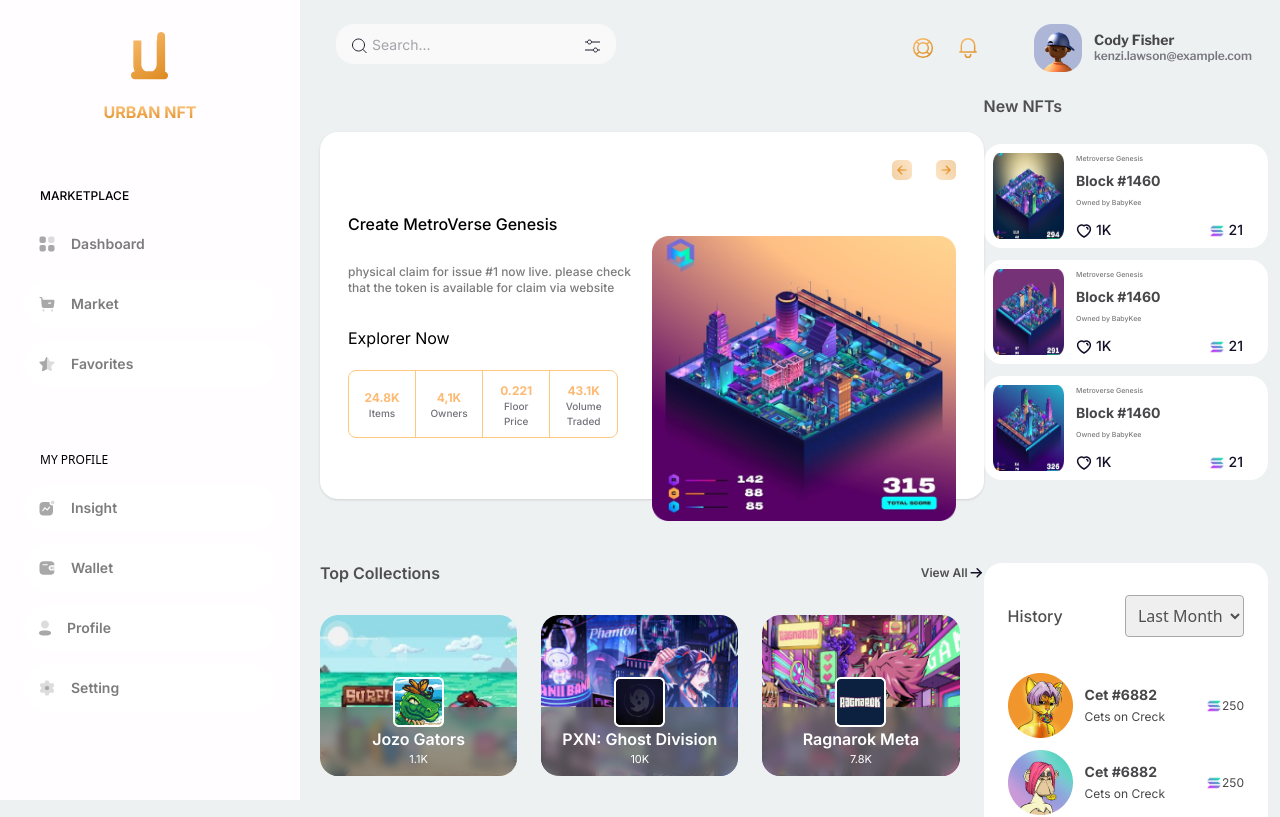
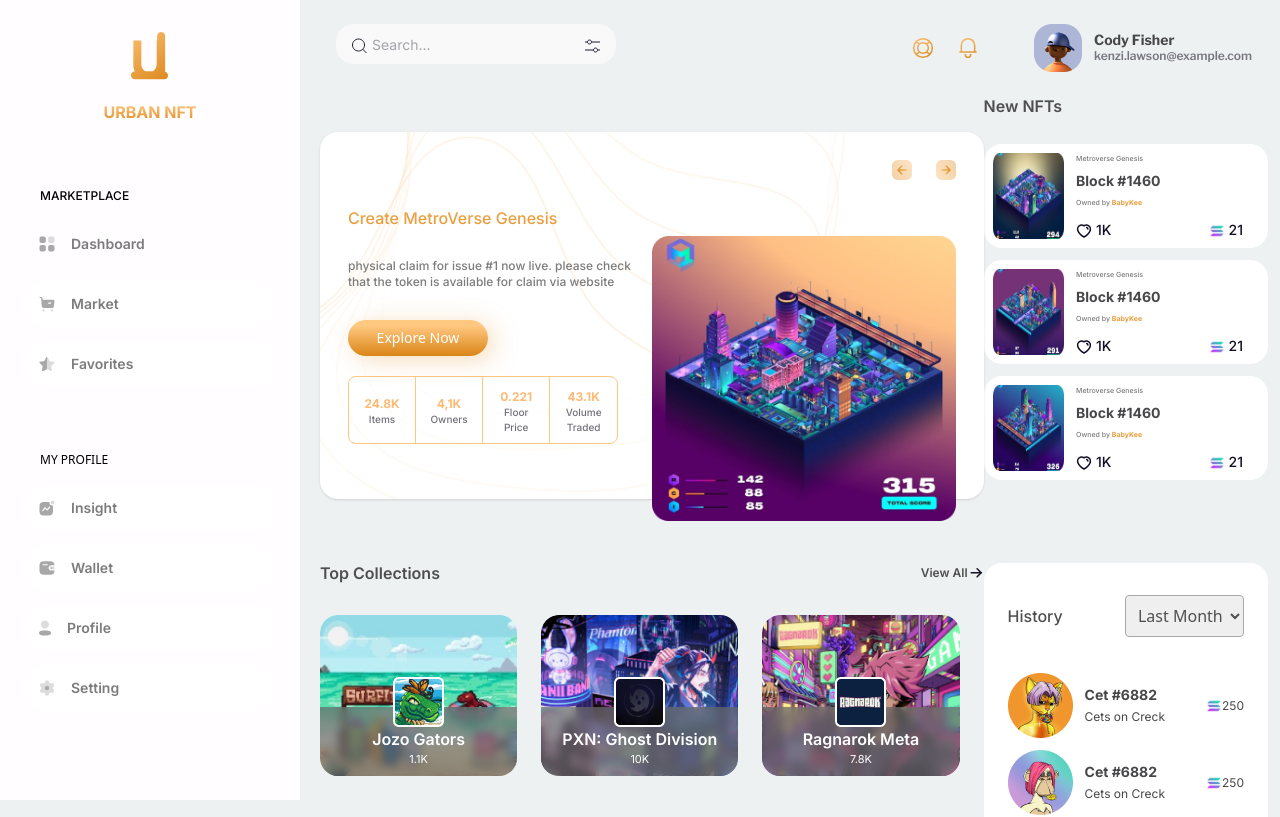
Before and after one commit to deepakmaan525/urban-nft, a React (Create React App) app: page / in a window 1280 px wide. Shown: the top 817 px of the page. Built offline with nearby package versions, Linux system fonts and the light colour scheme.

Commit message:
Nft section modified

```diff
--- a/package.json
+++ b/package.json
@@ -8,6 +8,7 @@
     "@testing-library/user-event": "^13.5.0",
     "react": "^18.2.0",
     "react-dom": "^18.2.0",
+    "react-router-dom": "^6.21.1",
     "react-scripts": "5.0.1",
     "react-slick": "^0.29.0",
     "react-slider": "^2.0.6",
--- a/src/App.js
+++ b/src/App.js
@@ -1,7 +1,5 @@
 import "./App.css";
 import "slick-carousel/slick/slick.css";
-// import "slick-carousel/slick/slick-theme.css";
-// import TopCollection from './components/CollectionCards';
 import History from "./components/History";
 import MetroVerse from "./components/MetroVerse";
 import Nav from "./components/Nav";
--- a/src/components/MetroVerse.jsx
+++ b/src/components/MetroVerse.jsx
@@ -14,7 +14,7 @@ const MetroVerse = () => {
   };
   return (
 
-    <div className="bg-white rounded-[18px] shadow mt-9 relative max-w-[712px]">
+    <div className="bg-white bg-[url(./assets/images/metroSecBg.png)] bg-no-repeat bg-cover rounded-[18px] shadow mt-9 relative max-w-[712px]">
       <div className="sm:p-7 p-3">
         <div className="flex justify-end gap-6">
           <button onClick={() => first?.current?.slickPrev()}><svg width="20" height="20" viewBox="0 0 20 20" fill="none" xmlns="http://www.w3.org/2000/svg">
@@ -50,10 +50,10 @@ const MetroVerse = () => {
         </div>
         <div className="grid grid-cols-1 lg:grid-cols-2">
           <div className="flex flex-col justify-center order-2 lg:order1">
-            <div className="text-darkGold-gradient text-base font-medium font-Inter leading-tight font-inter ">Create MetroVerse Genesis </div>
+            <div className=" text-base font-medium font-Inter leading-tight font-inter bg-gradient-to-b from-[#ECA54A] from-15% to-[#E59937] bg-clip-text text-transparent ">Create MetroVerse Genesis </div>
             <div className="max-w-[283px] text-[#7C7C7C] text-xs font-medium font-Inter mt-[30px] font-inter ">physical claim for issue #1 now live. please check that the token is available for claim via website </div>
             <div className="lg:max-w-[290px] mt-[30px]">
-              <button className="font-inter " >Explorer Now</button>
+              <div className="max-w-[140px]"><button className="btn bg-gold-gradient text-white shadow-[6px_4px_25px_0_rgba(229,156,62,0.34)] rounded-full w-full font-Inter bg-gradient-to-b from-[#FFC881] from-15% to-[#DA8517] font-medium text-sm py-2 px-4">Explore Now</button></div>
               <div className="sm:border border-[#FFC881] rounded-lg sm:max-w-[373px] mt-5 mr-5">
                 <div className="flex w-full sm:flex-row flex-col">
                   <div className="flex w-full max-[425px]:flex-col">
--- a/src/components/Nav.jsx
+++ b/src/components/Nav.jsx
@@ -5,10 +5,10 @@ const Nav = () => {
         <div>
             <div className=' max-w-[1140px] mx-auto sm:px-4'>
                 <nav className=' flex justify-between py-6  '>
-                <input className=' sm:hidden outline-none max-w-[120px] bg-[#F9F9F9] rounded-[18px] py-2  sm:px-9 px-3 placeholder:text-sm placeholder:font-franklin ' type="search" placeholder='Search...' />
+                <input className=' sm:hidden text-[#A5A3A9] outline-none max-w-[120px] bg-[#F9F9F9] rounded-[18px] py-2  sm:px-9 px-3 placeholder:text-sm placeholder:font-franklin ' type="search" placeholder='Search...' />
 
                     <div className=' relative max-w-[280px] sm:block hidden'>
-                        <input className=' outline-none max-w-[280px] bg-[#F9F9F9] rounded-[18px] py-2 placeholder:text-[#A5A3A9] placeholder:text-sm placeholder:font-normal placeholder:font-inter  sm:px-9 px-3 ' type="search" placeholder='Search...' />
+                        <input className=' outline-none text-[#A5A3A9] max-w-[280px] bg-[#F9F9F9] rounded-[18px] py-2 placeholder:text-[#A5A3A9] placeholder:text-sm placeholder:font-normal placeholder:font-inter  sm:px-9 px-3 ' type="search" placeholder='Search...' />
                         <svg className=' absolute left-4 top-[30%]' xmlns="http://www.w3.org/2000/svg" width="15" height="16" viewBox="0 0 15 16" fill="none">
                             <path d="M14.5 15L10.5 11M6.5 13C3.18629 13 0.5 10.3137 0.5 7C0.5 3.68629 3.18629 1 6.5 1C9.81371 1 12.5 3.68629 12.5 7C12.5 10.3137 9.81371 13 6.5 13Z" stroke="#1D1929" />
                         </svg>
--- a/src/components/NewNftCards.jsx
+++ b/src/components/NewNftCards.jsx
@@ -10,7 +10,7 @@ const NCards = [
         image: NftImg1,
         para1: 'Metroverse Genesis',
         heading: 'Block #1460',
-        para: 'Owned by BabyKee',
+        para: "Owned by <span class='bg-gradient-to-b from-[#ECA54A] from-15% to-[#E59937] bg-clip-text text-transparent font-bold'>BabyKee</span>",
         liked: '1K',
         likedImg: LikedImg,
         number: '21',
@@ -20,7 +20,7 @@ const NCards = [
         image: NftImg2,
         para1: 'Metroverse Genesis',
         heading: 'Block #1460',
-        para: 'Owned by BabyKee',
+        para: "Owned by <span class='bg-gradient-to-b from-[#ECA54A] from-15% to-[#E59937] bg-clip-text text-transparent font-bold'>BabyKee</span>",
         liked: '1K',
         likedImg: LikedImg,
         number: '21',
@@ -30,7 +30,7 @@ const NCards = [
         image: NftImg3,
         para1: 'Metroverse Genesis',
         heading: 'Block #1460',
-        para: 'Owned by BabyKee',
+        para: "Owned by <span class='bg-gradient-to-b from-[#ECA54A] from-15% to-[#E59937] bg-clip-text text-transparent font-bold'>BabyKee</span>",
         liked: '1K',
         likedImg: LikedImg,
         number: '21',
@@ -49,7 +49,7 @@ const NewNftCards = () => {
                 <div className='w-full'>
                     <p className="text-[#7C7C7C] text-[7px] font-medium leading-3 font-inter " >{NCards.para1}</p>
                     <h2 className='text-[#474749] text-sm font-bold leading-4 pt-2 font-inter '>{NCards.heading}</h2>
-                    <p className="text-[#7C7C7C] text-[7px] font-medium leading-3 pt-2 pb-3 font-inter ">{NCards.para}</p>
+                    <p className="text-[#7C7C7C] text-[7px] font-medium leading-3 pt-2 pb-3 font-inter " dangerouslySetInnerHTML={{ __html: NCards.para }}></p>
                     <div className='flex justify-between'>
                         <div className='flex items-center gap-1'>
                             <img className='mt-[2px]' src={NCards.likedImg} alt="likedimg" />
--- a/src/components/VerticleTab.jsx
+++ b/src/components/VerticleTab.jsx
@@ -3,7 +3,7 @@ import React from 'react'
 const VerticleTab = () => {
   return (
     <div className="container max-[425px]:w-[90px] min-[426px]:w-[100px] min-[500px]:w-[200px] sm:w-[300px]">
-      <div className="fixed max-[425px]:w-[90px] sm:w-[300px] min-[426px]:w-[100px] min-[500px]:w-[200px] py-8 px-6 bg-[#FFFDFF] min-h-screen">
+      <div className="fixed max-[425px]:w-[90px] sm:w-[300px] min-[426px]:w-[100px] min-[500px]:w-[200px] py-8 px-6 bg-[#FFFDFF] h-full overflow-y-scroll">
         <div className=" flex flex-col items-center">
           <a href="#">
             <svg xmlns="http://www.w3.org/2000/svg" width="38" height="48" viewBox="0 0 38 48" fill="none" >
```
Also changed, not shown: src/assets/images/metroSecBg.png (added), 1 other file (tests, documents, lock files or other folders). Lines whose indentation alone changed are shown as unchanged.
